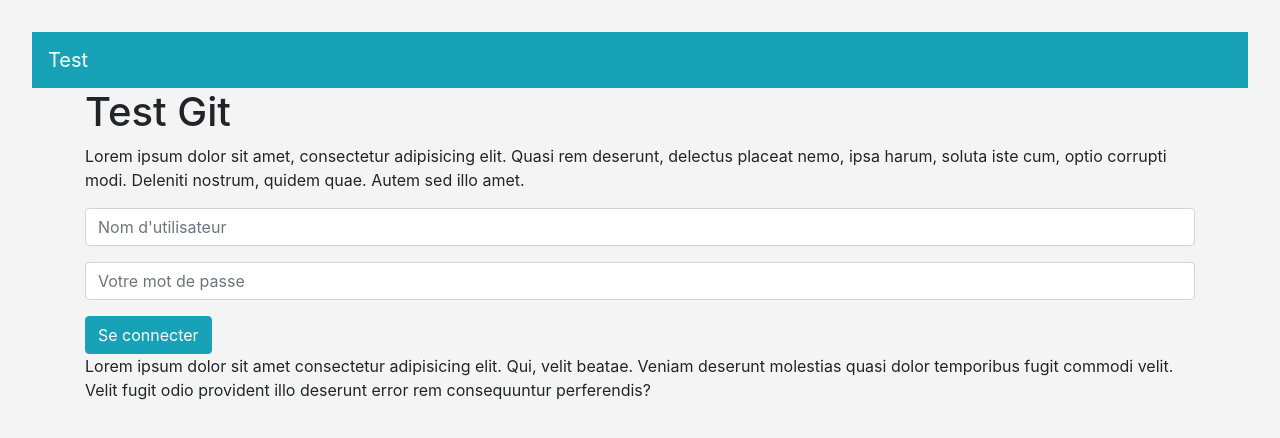
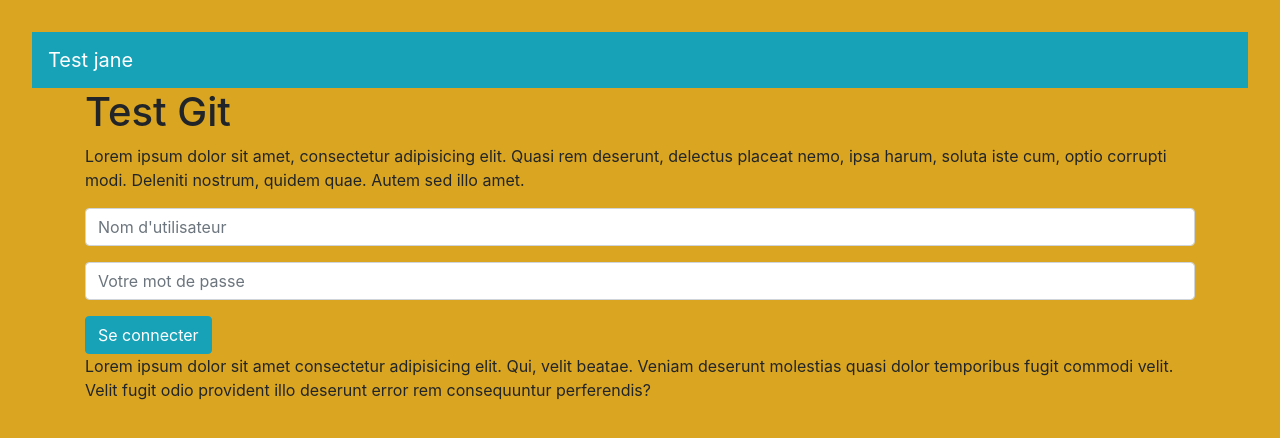
Before and after one commit to christ974/essaiGit, a plain HTML site: page index.html in a window 1280 px wide. Drawn offline with nearby package versions, Linux system fonts and the light colour scheme; files that its build step writes are made by us from their sources.

Commit message:
Modif color et title

```diff
--- a/index.html
+++ b/index.html
@@ -11,7 +11,7 @@
 </head>
 <body>
     <nav class="navbar navbar-expand-lg navbar-dark bg-info">
-        <a href="" class="navbar-brand">Test</a>
+        <a href="" class="navbar-brand">Test jane</a>
     </nav>
     <div class="container">
         <h1 class="mp-4">Test Git</h1>
--- a/style.css
+++ b/style.css
@@ -1,4 +1,4 @@
 body{
 margin: 2em;
-background-color: rgba(169, 169, 169, 0.123);
+background-color: goldenrod;
 }
```
